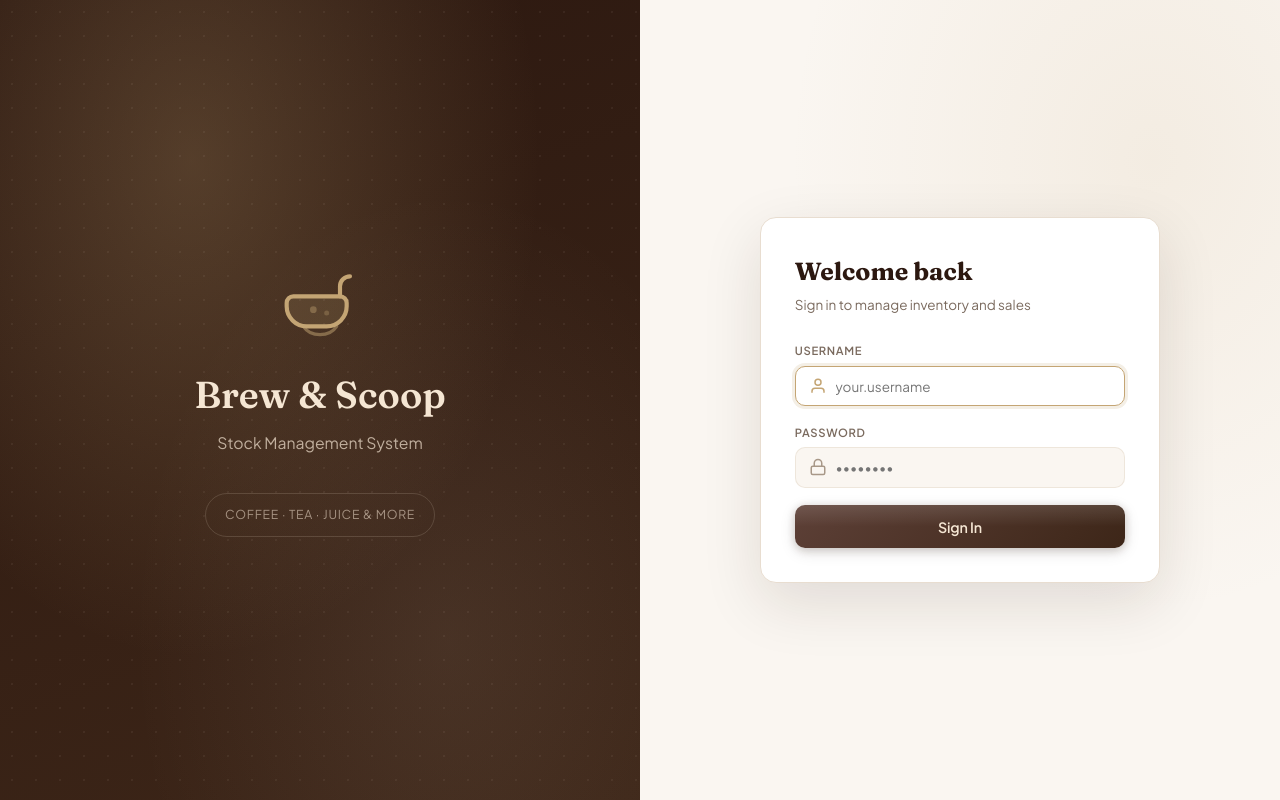
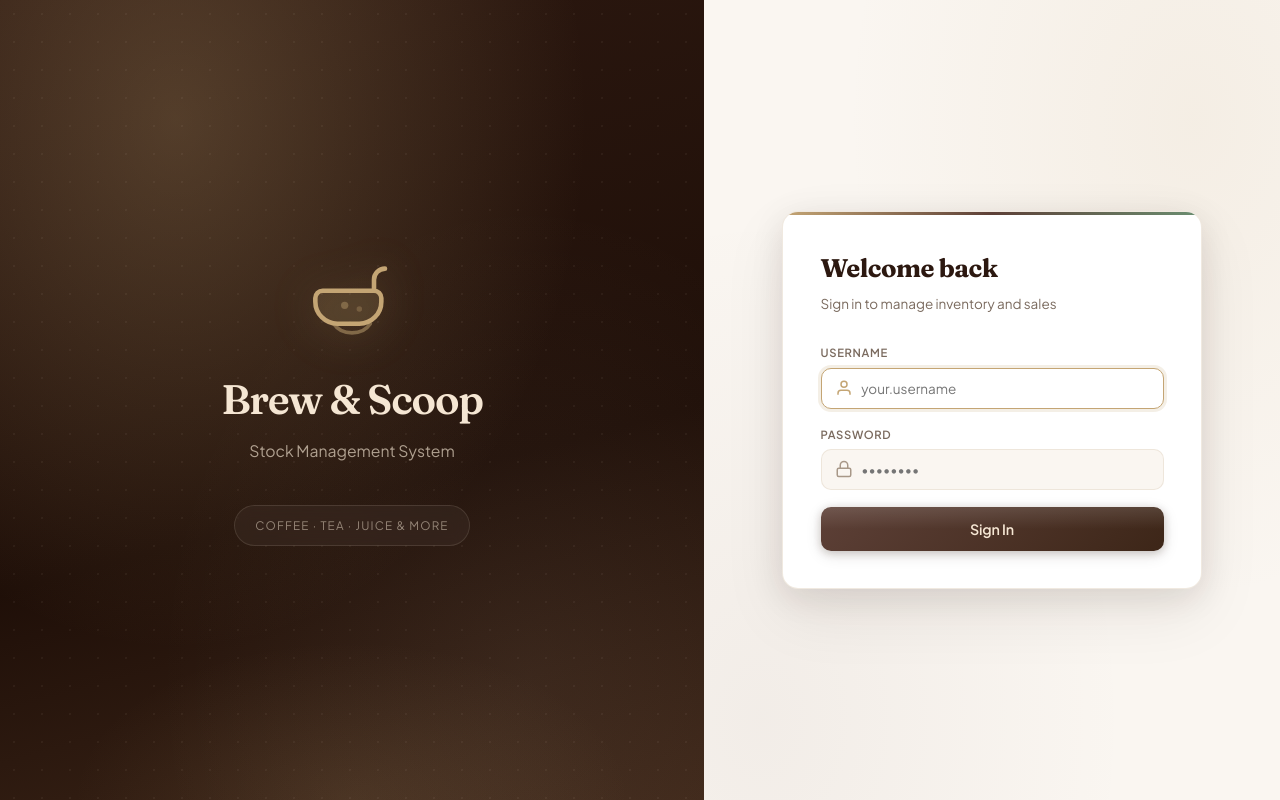
Before and after one commit to hirwacedric123/brew-scoop, a Flask app: page /login in a window 1280 px wide. Run offline with Flask 3, Linux system fonts and the light colour scheme.

Commit message:
Update login, dashboard, and products page styles.

```diff
--- a/static/css/pages/login.css
+++ b/static/css/pages/login.css
@@ -1,6 +1,5 @@
 /* pages/login.css */
 
-/* Login page */
 .login-page {
   min-height: 100vh;
   display: flex;
@@ -12,7 +11,7 @@
 
 .login-layout {
   display: grid;
-  grid-template-columns: 1fr 1fr;
+  grid-template-columns: 1.1fr 0.9fr;
   width: 100%;
   min-height: 100vh;
 }
@@ -22,11 +21,11 @@
   flex-direction: column;
   justify-content: center;
   align-items: center;
-  padding: 3rem;
+  padding: 3.5rem;
   background:
-    radial-gradient(ellipse at 30% 20%, rgba(196, 165, 116, 0.25) 0%, transparent 55%),
-    radial-gradient(ellipse at 70% 80%, rgba(245, 230, 211, 0.08) 0%, transparent 50%),
-    linear-gradient(160deg, var(--espresso) 0%, var(--espresso-light) 100%);
+    radial-gradient(ellipse at 25% 15%, rgba(196, 165, 116, 0.28) 0%, transparent 55%),
+    radial-gradient(ellipse at 75% 85%, rgba(245, 230, 211, 0.06) 0%, transparent 50%),
+    linear-gradient(165deg, var(--espresso) 0%, #1f0f08 60%, var(--espresso-light) 100%);
   color: var(--cream);
   text-align: center;
   position: relative;
@@ -37,43 +36,60 @@
   content: "";
   position: absolute;
   inset: 0;
-  background-image: radial-gradient(rgba(245, 230, 211, 0.06) 1px, transparent 1px);
-  background-size: 24px 24px;
+  background-image: radial-gradient(rgba(245, 230, 211, 0.05) 1px, transparent 1px);
+  background-size: 28px 28px;
+  pointer-events: none;
+}
+
+.login-hero::after {
+  content: "";
+  position: absolute;
+  bottom: -20%;
+  left: 50%;
+  transform: translateX(-50%);
+  width: 80%;
+  height: 40%;
+  background: radial-gradient(ellipse, rgba(196, 165, 116, 0.12) 0%, transparent 70%);
   pointer-events: none;
 }
 
 .login-hero .brand-icon {
-  width: 80px;
-  height: 80px;
-  margin-bottom: 1.5rem;
+  width: 88px;
+  height: 88px;
+  margin-bottom: 1.75rem;
   color: var(--caramel);
   position: relative;
+  filter: drop-shadow(0 4px 20px rgba(196, 165, 116, 0.35));
 }
 
 .login-hero h1 {
   font-family: var(--font-display);
-  font-size: 2.5rem;
+  font-size: 2.75rem;
   font-weight: 600;
   margin-bottom: 0.5rem;
   position: relative;
+  letter-spacing: -0.03em;
 }
 
 .login-hero > p {
-  color: rgba(245, 230, 211, 0.7);
+  color: rgba(245, 230, 211, 0.65);
   font-size: 1.05rem;
   position: relative;
+  font-weight: 400;
 }
 
 .login-hero-tagline {
-  margin-top: 2.5rem;
-  padding: 0.75rem 1.25rem;
-  border: 1px solid rgba(245, 230, 211, 0.15);
+  margin-top: 2.75rem;
+  padding: 0.7rem 1.35rem;
+  border: 1px solid rgba(245, 230, 211, 0.12);
   border-radius: 999px;
-  font-size: 0.82rem;
-  color: rgba(245, 230, 211, 0.55);
-  letter-spacing: 0.06em;
+  font-size: 0.78rem;
+  color: rgba(245, 230, 211, 0.5);
+  letter-spacing: 0.1em;
   text-transform: uppercase;
   position: relative;
+  background: rgba(255, 255, 255, 0.04);
+  backdrop-filter: blur(8px);
 }
 
 .login-panel {
@@ -82,33 +98,48 @@
   justify-content: center;
   padding: 2.5rem;
   background:
-    radial-gradient(ellipse at 80% 20%, rgba(196, 165, 116, 0.12) 0%, transparent 50%),
+    radial-gradient(ellipse at 85% 15%, rgba(196, 165, 116, 0.1) 0%, transparent 50%),
+    radial-gradient(ellipse at 10% 90%, rgba(93, 64, 55, 0.05) 0%, transparent 50%),
     var(--foam);
 }
 
 .login-shell {
   width: 100%;
-  max-width: 400px;
+  max-width: 420px;
 }
 
 .login-card {
   background: white;
   border-radius: var(--radius);
-  box-shadow: 0 20px 60px rgba(44, 24, 16, 0.12);
-  padding: 2.25rem;
-  border: 1px solid var(--border);
+  box-shadow: var(--shadow-lg);
+  padding: 2.5rem;
+  border: 1px solid var(--border-subtle);
+  position: relative;
+  overflow: hidden;
+}
+
+.login-card::before {
+  content: "";
+  position: absolute;
+  top: 0;
+  left: 0;
+  right: 0;
+  height: 3px;
+  background: linear-gradient(90deg, var(--caramel), var(--coffee), var(--mint));
 }
 
 .login-card h2 {
   font-family: var(--font-display);
-  font-size: 1.65rem;
+  font-size: 1.7rem;
   margin-bottom: 0.35rem;
+  letter-spacing: -0.02em;
 }
 
 .login-subtitle {
   color: var(--text-muted);
   font-size: 0.9rem;
-  margin-bottom: 1.75rem;
+  margin-bottom: 2rem;
+  line-height: 1.5;
 }
 
 @media (max-width: 900px) {
@@ -122,7 +153,7 @@
   }
 
   .login-hero h1 {
-    font-size: 2rem;
+    font-size: 2.1rem;
   }
 
   .login-hero-tagline {
@@ -133,6 +164,10 @@
     padding: 1.5rem;
     align-items: flex-start;
     padding-top: 0;
-    margin-top: -1rem;
+    margin-top: -1.25rem;
+  }
+
+  .login-card {
+    padding: 2rem 1.75rem;
   }
 }
```
Also changed, not shown: static/css/pages/dashboard.css (+5 -5 lines), static/css/pages/products.css (+19 -2 lines).
